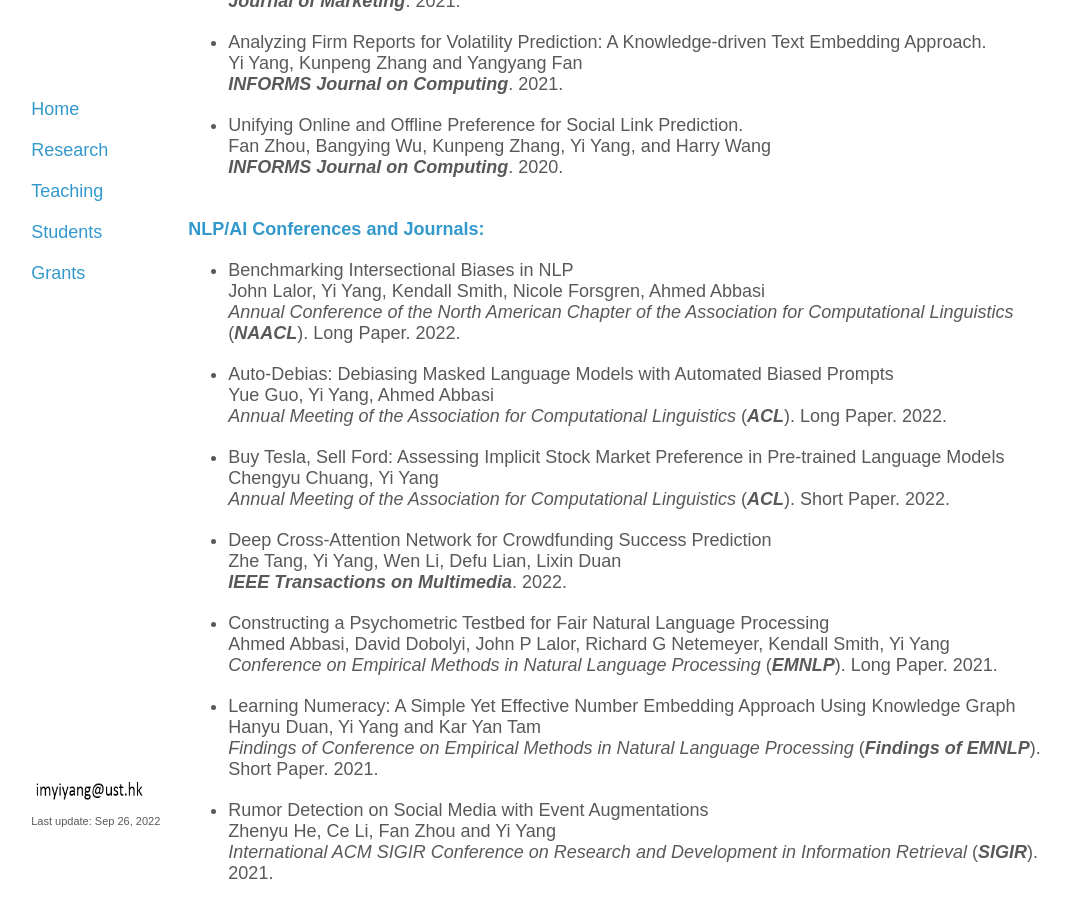
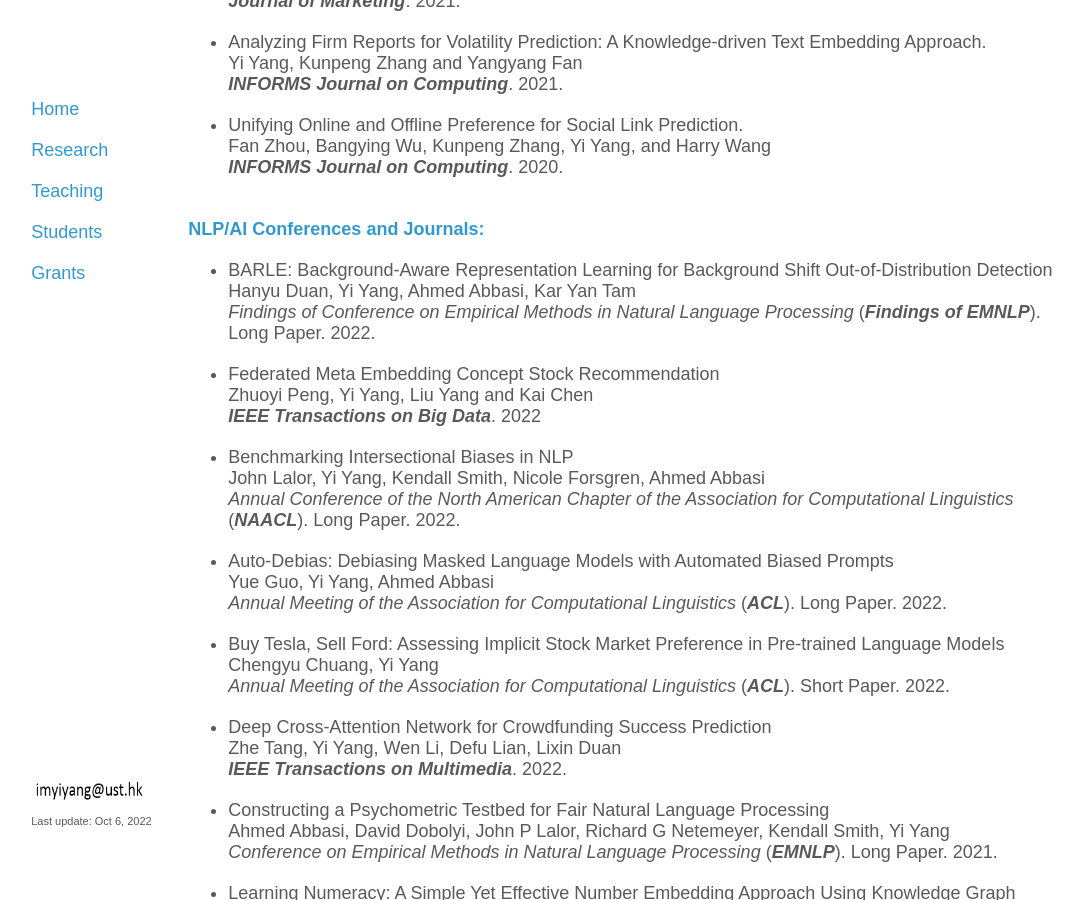
Before and after one commit to yya518/yya518.github.io, a Jekyll site: the page built from research.md, in a window 1280 px wide and 900 px high, scrolled down 557 px. Shown: the whole window, without its empty margins (85-1168 px from the left). Built offline with Jekyll 4.4.1, drawn with Linux system fonts in a browser that asks for light colours.

Commit message:
emnlp2022

```diff
--- a/_layouts/default.html
+++ b/_layouts/default.html
@@ -20,7 +20,7 @@
 
       <footer>
                    <img src="email.png" width=120 height=25>
-           <p><small>Last update: Sep 26, 2022</small><br>
+           <p><small>Last update: Oct 6, 2022</small><br>
 
         <!--<small>Powered by <a href="https://github.com/mojombo/jekyll">Jekyll</a> </small></p>-->
       </footer>
--- a/research.md
+++ b/research.md
@@ -34,6 +34,13 @@ title: research
   Fan Zhou, Bangying Wu, Kunpeng Zhang, Yi Yang, and Harry Wang <br> ***INFORMS Journal on Computing***. 2020.<br><br>
 
 <span style="color:#39c;">**NLP/AI Conferences and Journals:**  </span>
++ BARLE: Background-Aware Representation Learning for Background Shift Out-of-Distribution Detection<br>
+ Hanyu Duan, Yi Yang, Ahmed Abbasi, Kar Yan Tam<br>
+ *Findings of Conference on Empirical Methods in Natural Language Processing* (***Findings of EMNLP***). Long Paper. 2022. <br>
+
++ Federated Meta Embedding Concept Stock Recommendation <br>
+ Zhuoyi Peng, Yi Yang, Liu Yang and Kai Chen <br>
+ ***IEEE Transactions on Big Data***. 2022
 
 + Benchmarking Intersectional Biases in NLP <br>
   John Lalor, Yi Yang, Kendall Smith, Nicole Forsgren, Ahmed Abbasi<br>
```
